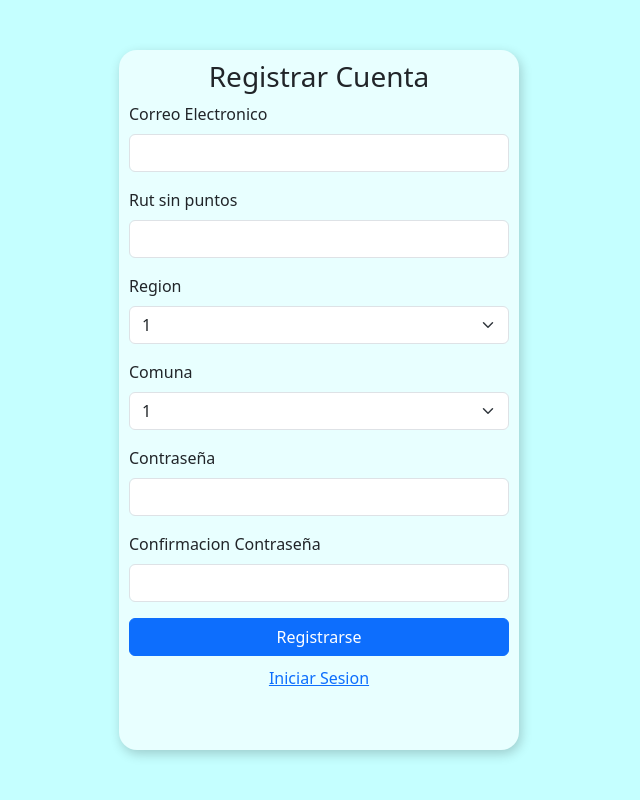
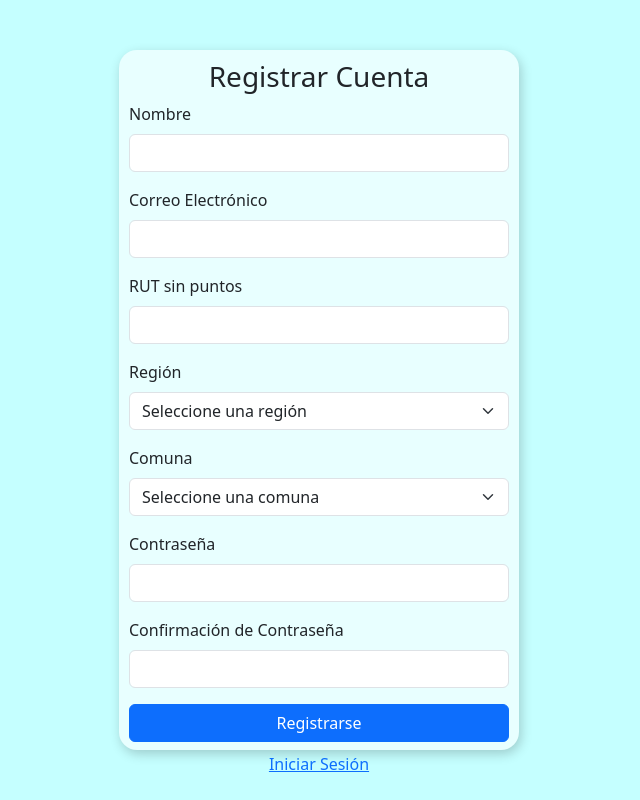
Before and after one commit to HVGamerYT7/Proyecto-Ing-Web, a React (Vite) app: page /login/registrarse in a window 1280 px wide. Shown: the whole page, without its empty margins (321-961 px from the left). Built offline with nearby package versions, Linux system fonts and the light colour scheme.

Commit message:
regiones y comunas dinamicas registro

```diff
--- /dev/null
+++ b/src/data/regiones.json
@@ -0,0 +1,68 @@
+{
+    "regiones": [
+        {
+            "region": "Arica y Parinacota",
+            "comunas": ["Arica", "Camarones", "Putre", "General Lagos"]
+        },
+        {
+            "region": "Tarapacá",
+            "comunas": ["Iquique", "Alto Hospicio", "Pozo Almonte", "Camiña", "Colchane", "Huara", "Pica"]
+        },
+        {
+            "region": "Antofagasta",
+            "comunas": ["Antofagasta", "Mejillones", "Sierra Gorda", "Taltal", "Calama", "Ollagüe", "San Pedro de Atacama", "Tocopilla", "María Elena"]
+        },
+        {
+            "region": "Atacama",
+            "comunas": ["Copiapó", "Caldera", "Tierra Amarilla", "Chañaral", "Diego de Almagro", "Vallenar", "Alto del Carmen", "Freirina", "Huasco"]
+        },
+        {
+            "region": "Coquimbo",
+            "comunas": ["La Serena", "Coquimbo", "Andacollo", "La Higuera", "Paiguano", "Vicuña", "Illapel", "Canela", "Los Vilos", "Salamanca", "Ovalle", "Combarbalá", "Monte Patria", "Punitaqui", "Río Hurtado"]
+        },
+        {
+            "region": "Valparaíso",
+            "comunas": ["Valparaíso", "Casablanca", "Concón", "Juan Fernández", "Puchuncaví", "Quintero", "Viña del Mar", "Isla de Pascua", "Los Andes", "Calle Larga", "Rinconada", "San Esteban", "La Ligua", "Cabildo", "Papudo", "Petorca", "Zapallar", "Quillota", "Calera", "Hijuelas", "La Cruz", "Nogales", "San Antonio", "Algarrobo", "Cartagena", "El Quisco", "El Tabo", "Santo Domingo", "San Felipe", "Catemu", "Llaillay", "Panquehue", "Putaendo", "Santa María", "Quilpué", "Limache", "Olmué", "Villa Alemana"]
+        },
+        {
+            "region": "Región del Libertador Gral. Bernardo O’Higgins",
+            "comunas": ["Rancagua", "Codegua", "Coinco", "Coltauco", "Doñihue", "Graneros", "Las Cabras", "Machalí", "Malloa", "Mostazal", "Olivar", "Peumo", "Pichidegua", "Quinta de Tilcoco", "Rengo", "Requínoa", "San Vicente", "Pichilemu", "La Estrella", "Litueche", "Marchihue", "Navidad", "Paredones", "San Fernando", "Chépica", "Chimbarongo", "Lolol", "Nancagua", "Palmilla", "Peralillo", "Placilla", "Pumanque", "Santa Cruz"]
+        },
+        {
+            "region": "Región del Maule",
+            "comunas": ["Talca", "Constitución", "Curepto", "Empedrado", "Maule", "Pelarco", "Pencahue", "Río Claro", "San Clemente", "San Rafael", "Cauquenes", "Chanco", "Pelluhue", "Curicó", "Hualañé", "Licantén", "Molina", "Rauco", "Romeral", "Sagrada Familia", "Teno", "Vichuquén", "Linares", "Colbún", "Longaví", "Parral", "Retiro", "San Javier", "Villa Alegre", "Yerbas Buenas"]
+        },
+        {
+            "region": "Región de Ñuble",
+            "comunas": ["Cobquecura", "Coelemu", "Ninhue", "Portezuelo", "Quirihue", "Ránquil", "Treguaco", "Bulnes", "Chillán Viejo", "Chillán", "El Carmen", "Pemuco", "Pinto", "Quillón", "San Ignacio", "Yungay", "Coihueco", "Ñiquén", "San Carlos", "San Fabián", "San Nicolás"]
+        },
+        {
+            "region": "Región del Biobío",
+            "comunas": ["Concepción", "Coronel", "Chiguayante", "Florida", "Hualqui", "Lota", "Penco", "San Pedro de la Paz", "Santa Juana", "Talcahuano", "Tomé", "Hualpén", "Lebu", "Arauco", "Cañete", "Contulmo", "Curanilahue", "Los Álamos", "Tirúa", "Los Ángeles", "Antuco", "Cabrero", "Laja", "Mulchén", "Nacimiento", "Negrete", "Quilaco", "Quilleco", "San Rosendo", "Santa Bárbara", "Tucapel", "Yumbel", "Alto Biobío"]
+        },
+        {
+            "region": "Región de la Araucanía",
+            "comunas": ["Temuco", "Carahue", "Cunco", "Curarrehue", "Freire", "Galvarino", "Gorbea", "Lautaro", "Loncoche", "Melipeuco", "Nueva Imperial", "Padre las Casas", "Perquenco", "Pitrufquén", "Pucón", "Saavedra", "Teodoro Schmidt", "Toltén", "Vilcún", "Villarrica", "Cholchol", "Angol", "Collipulli", "Curacautín", "Ercilla", "Lonquimay", "Los Sauces", "Lumaco", "Purén", "Renaico", "Traiguén", "Victoria"]
+        },
+        {
+            "region": "Región de Los Ríos",
+            "comunas": ["Valdivia", "Corral", "Lanco", "Los Lagos", "Máfil", "Mariquina", "Paillaco", "Panguipulli", "La Unión", "Futrono", "Lago Ranco", "Río Bueno"]
+        },
+        {
+            "region": "Región de Los Lagos",
+            "comunas": ["Puerto Montt", "Calbuco", "Cochamó", "Fresia", "Frutillar", "Los Muermos", "Llanquihue", "Maullín", "Puerto Varas", "Castro", "Ancud", "Chonchi", "Curaco de Vélez", "Dalcahue", "Puqueldón", "Queilén", "Quellón", "Quemchi", "Quinchao", "Osorno", "Puerto Octay", "Purranque", "Puyehue", "Río Negro", "San Juan de la Costa", "San Pablo", "Chaitén", "Futaleufú", "Hualaihué", "Palena"]
+        },
+        {
+            "region": "Región Aisén del Gral. Carlos Ibáñez del Campo",
+            "comunas": ["Coihaique", "Lago Verde", "Aisén", "Cisnes", "Guaitecas", "Cochrane", "O’Higgins", "Tortel", "Chile Chico", "Río Ibáñez"]
+        },
+        {
+            "region": "Región de Magallanes y de la Antártica Chilena",
+            "comunas": ["Punta Arenas", "Laguna Blanca", "Río Verde", "San Gregorio", "Cabo de Hornos (Ex Navarino)", "Antártica", "Porvenir", "Primavera", "Timaukel", "Natales", "Torres del Paine"]
+        },
+        {
+            "region": "Región Metropolitana de Santiago",
+            "comunas": ["Cerrillos", "Cerro Navia", "Conchalí", "El Bosque", "Estación Central", "Huechuraba", "Independencia", "La Cisterna", "La Florida", "La Granja", "La Pintana", "La Reina", "Las Condes", "Lo Barnechea", "Lo Espejo", "Lo Prado", "Macul", "Maipú", "Ñuñoa", "Pedro Aguirre Cerda", "Peñalolén", "Providencia", "Pudahuel", "Quilicura", "Quinta Normal", "Recoleta", "Renca", "Santiago", "San Joaquín", "San Miguel", "San Ramón", "Vitacura", "Puente Alto", "Pirque", "San José de Maipo", "Colina", "Lampa", "Tiltil", "San Bernardo", "Buin", "Calera de Tango", "Paine", "Melipilla", "Alhué", "Curacaví", "María Pinto", "San Pedro", "Talagante", "El Monte", "Isla de Maipo", "Padre Hurtado", "Peñaflor"]
+         }
+    ]
+}
--- a/src/data/usuarios.json
+++ b/src/data/usuarios.json
@@ -3,60 +3,90 @@
     "id": 1,
     "nombreUsuario": "usuario1",
     "correo": "usuario1@example.com",
-      "contrasenia": "contrasenia1"
+    "contrasenia": "contrasenia1",
+    "rut": "11111111-1",
+    "comuna": "Comuna 1",
+    "region": "Región 1"
   },
   {
     "id": 2,
     "nombreUsuario": "usuario2",
     "correo": "usuario2@example.com",
-      "contrasenia": "contrasenia2"
+    "contrasenia": "contrasenia2",
+    "rut": "22222222-2",
+    "comuna": "Comuna 2",
+    "region": "Región 2"
   },
   {
     "id": 3,
     "nombreUsuario": "usuario3",
     "correo": "usuario3@example.com",
-      "contrasenia": "contrasenia3"
+    "contrasenia": "contrasenia3",
+    "rut": "33333333-3",
+    "comuna": "Comuna 3",
+    "region": "Región 3"
   },
   {
     "id": 4,
     "nombreUsuario": "usuario4",
     "correo": "usuario4@example.com",
-      "contrasenia": "contrasenia4"
+    "contrasenia": "contrasenia4",
+    "rut": "44444444-4",
+    "comuna": "Comuna 4",
+    "region": "Región 4"
   },
   {
     "id": 5,
     "nombreUsuario": "usuario5",
     "correo": "usuario5@example.com",
-      "contrasenia": "contrasenia5"
+    "contrasenia": "contrasenia5",
+    "rut": "55555555-5",
+    "comuna": "Comuna 5",
+    "region": "Región 5"
   },
   {
     "id": 6,
     "nombreUsuario": "usuario6",
     "correo": "usuario6@example.com",
-      "contrasenia": "contrasenia6"
+    "contrasenia": "contrasenia6",
+    "rut": "66666666-6",
+    "comuna": "Comuna 6",
+    "region": "Región 6"
   },
   {
     "id": 7,
     "nombreUsuario": "usuario7",
     "correo": "usuario7@example.com",
-      "contrasenia": "contrasenia7"
+    "contrasenia": "contrasenia7",
+    "rut": "77777777-7",
+    "comuna": "Comuna 7",
+    "region": "Región 7"
   },
   {
     "id": 8,
     "nombreUsuario": "usuario8",
     "correo": "usuario8@example.com",
-      "contrasenia": "contrasenia8"
+    "contrasenia": "contrasenia8",
+    "rut": "88888888-8",
+    "comuna": "Comuna 8",
+    "region": "Región 8"
   },
   {
     "id": 9,
     "nombreUsuario": "usuario9",
     "correo": "usuario9@example.com",
-      "contrasenia": "contrasenia9"
+    "contrasenia": "contrasenia9",
+    "rut": "99999999-9",
+    "comuna": "Comuna 9",
+    "region": "Región 9"
   },
   {
     "id": 10,
     "nombreUsuario": "usuario10",
     "correo": "usuario10@example.com",
-      "contrasenia": "contrasenia10"
+    "contrasenia": "contrasenia10",
+    "rut": "10101010-0",
+    "comuna": "Comuna 10",
+    "region": "Región 10"
   }
 ]
--- a/src/vistas/registrarse.jsx
+++ b/src/vistas/registrarse.jsx
@@ -1,136 +1,185 @@
-import { useState } from "react";
+import { useState , useEffect } from "react";
 import './estilos/registro.scss';
-import { Form, FormGroup, Label, Input, Button} from 'reactstrap';
+import { Form, FormGroup, Label, Input, Button } from 'reactstrap';
 import { Link } from 'react-router-dom';
+import jsonRegiones from '../data/regiones.json';
+import usuarios from '../data/usuarios.json'
 
 function Registrarse() {
     const [nombre, setNombre] = useState('');
     const [correo, setCorreo] = useState('');
     const [rut, setRut] = useState('');
-    const [constrasenia, setContrasenia] = useState('');
+    const [region, setRegion] = useState('');
+    const [comuna, setComuna] = useState('');
+    const [contrasenia, setContrasenia] = useState('');
     const [confirmacionContrasenia, setConfirmacionContrasenia] = useState('');
 
-    const BotonRegistrarse = (nombre_, rut_, confirmacionContrasenia_)=>{
+    const [errorNombre, setErrorNombre] = useState('');
+    const [errorCorreo, setErrorCorreo] = useState('');
+    const [errorRut, setErrorRut] = useState('');
+    const [errorRegion, setErrorRegion] = useState('');
+    const [errorComuna, setErrorComuna] = useState('');
+    const [errorContrasenia, setErrorContrasenia] = useState('');
+    const [errorConfirmacionContrasenia, setErrorConfirmacionContrasenia] = useState('');
 
+    const [regionesYComunas, setRegionesYComunas] = useState(null);
+
+
+
+
+    const BotonRegistrarse = () => {
+        let errores = false;
+
+        if (!nombre) {
+            setErrorNombre('Nombre es obligatorio.');
+            errores = true;
+        } else {
+            setErrorNombre('');
+        }
+
+        if (!correo) {
+            setErrorCorreo('Correo es obligatorio.');
+            errores = true;
+        } else {
+            setErrorCorreo('');
+        }
+
+        if (!rut) {
+            setErrorRut('RUT es obligatorio.');
+            errores = true;
+        } else {
+            setErrorRut('');
+        }
+
+        if (!region) {
+            setErrorRegion('Región es obligatoria.');
+            errores = true;
+        } else {
+            setErrorRegion('');
+        }
+
+        if (!comuna) {
+            setErrorComuna('Comuna es obligatoria.');
+            errores = true;
+        } else {
+            setErrorComuna('');
+        }
+
+        if (!contrasenia) {
+            setErrorContrasenia('Contraseña es obligatoria.');
+            errores = true;
+        } else {
+            setErrorContrasenia('');
+        }
+
+        if (confirmacionContrasenia!= contrasenia) {
+            setErrorConfirmacionContrasenia('Las contraseñas no coinciden.');
+            errores = true;
+        } else {
+            setErrorConfirmacionContrasenia('');
+        }
+
+        if(!validaRut(rut)){
+            console.log("run invalido");
+            setErrorRut('Rut invalido.');
+            errores = true;
+        }
+
+        if (!/^[a-zA-Z0-9]+$/.test(nombre)) {
+            setErrorNombre('El nombre de usuario solo puede contener letras y números.');
+            errores = true;
+        } else {
+            setErrorNombre('');
+        }
+
+
+        if (!errores) {
+            // Envía el formulario o realiza las acciones necesarias.
+        }
     }
 
-    const botonIniciarSesion = ()=>{
-
+    function validaRut(rut) {
+        const [numero, dv] = rut.toString().replace('-K', '-k').split('-');
+        const dvVer = ((T) => {
+            let M=0,S=1;
+            for(;T;T=Math.floor(T/10))
+            S=(S+T%10*(9-M++%6))%11;
+            return S?S-1:'k';
+        })(numero);
+        console.log(dvVer == dv);
+        return dvVer == dv;
     }
 
-    const botonAceptarTerminos = ()=>{
-
-    }
-
-    return ( <>
+    return (
         <div className="registro">
-
             <article className='cardRegistro'>
                 <h3 className='tituloRegistro'>Registrar Cuenta</h3>
-
                 <Form className='formularioRegistro'>
-
                     <FormGroup>
-                        <Label for="exampleEmail">
-                        Correo Electronico
-                        </Label>
-                        <Input type="email" />
-
+                        <Label for="nombre">Nombre</Label>
+                        <Input type="text" id="nombre" value={nombre} onChange={(e) => setNombre(e.target.value)} />
+                        {errorNombre && <p className="errorMensaje">{errorNombre}</p>}
                     </FormGroup>
                     <FormGroup>
-                        <Label for="exampleEmail">
-                        Rut sin puntos
-                        </Label>
-                        <Input type="email" />
-
+                        <Label for="correo">Correo Electrónico</Label>
+                        <Input type="email" id="correo" value={correo} onChange={(e) => setCorreo(e.target.value)} />
+                        {errorCorreo && <p className="errorMensaje">{errorCorreo}</p>}
                     </FormGroup>
-
                     <FormGroup>
-                        <Label for="exampleSelect">
-                        Region
-                        </Label>
-                        <Input
-                        id="exampleSelect"
-                        name="select"
-                        type="select"
-                        >
-                            <option>
-                                1
-                            </option>
-                            <option>
-                                2
-                            </option>
-                            <option>
-                                3
-                            </option>
-                            <option>
-                                4
-                            </option>
-                            <option>
-                                5
-                            </option>
+                        <Label for="rut">RUT sin puntos</Label>
+                        <Input type="text" id="rut" value={rut} onChange={(e) => setRut(e.target.value)} />
+                        {errorRut && <p className="errorMensaje">{errorRut}</p>}
+                    </FormGroup>
+                    <FormGroup>
+                        <Label for="region">Región</Label>
+                        <Input type="select"
+                            id="region"
+                            value={region}
+                            onChange={(e) => setRegion(e.target.value)}>
+                            <option value="">Seleccione una región</option>
+                            {jsonRegiones.regiones.map((regionData) => (
+                                <option key={regionData.region} value={regionData.region}>
+                                    {regionData.region}
+                                </option>
+                            ))}
                         </Input>
-
+                        {errorRegion && <p className="errorMensaje">{errorRegion}</p>}
                     </FormGroup>
-
                     <FormGroup>
-                        <Label for="exampleSelect">
-                        Comuna
-                        </Label>
-                        <Input
-                        id="exampleSelect"
-                        name="select"
-                        type="select"
-                        >
-                            <option>
-                                1
-                            </option>
-                            <option>
-                                2
-                            </option>
-                            <option>
-                                3
-                            </option>
-                            <option>
-                                4
-                            </option>
-                            <option>
-                                5
-                            </option>
+                        <Label for="comuna">Comuna</Label>
+                        <Input type="select"
+                            id="comuna"
+                            value={comuna}
+                            onChange={(e) => setComuna(e.target.value)}>
+                            <option value="">Seleccione una comuna</option>
+                            {region && jsonRegiones.regiones
+                                .find((regionData) => regionData.region === region)
+                                .comunas.map((comuna) => (
+                                    <option key={comuna} value={comuna}>
+                                        {comuna}
+                                    </option>
+                                ))}
                         </Input>
-
+                        {errorComuna && <p className="errorMensaje">{errorComuna}</p>}
                     </FormGroup>
-
                     <FormGroup>
-                        <Label for="examplePassword">
-                        Contraseña
-                        </Label>
-                        <Input type="password"  />
-
+                        <Label for="contrasenia">Contraseña</Label>
+                        <Input type="password" id="contrasenia" value={contrasenia} onChange={(e) => setContrasenia(e.target.value)} />
+                        {errorContrasenia && <p className="errorMensaje">{errorContrasenia}</p>}
                     </FormGroup>
-
                     <FormGroup>
-                        <Label for="examplePassword">
-                        Confirmacion Contraseña
-                        </Label>
-                        <Input type="password"  />
-
+                        <Label for="confirmacionContrasenia">Confirmación de Contraseña</Label>
+                        <Input type="password" id="confirmacionContrasenia" value={confirmacionContrasenia} onChange={(e) => setConfirmacionContrasenia(e.target.value)} />
+                        {errorConfirmacionContrasenia && <p className="errorMensaje">{errorConfirmacionContrasenia}</p>}
                     </FormGroup>
-
-                    <Button color="primary" className='botonSumitLogin'>
+                    <Button color="primary" className='botonSumitLogin' onClick={BotonRegistrarse}>
                         Registrarse
                     </Button>
-
-                    <Link style={{textAlign: 'center', margin:'10px'}}>Iniciar Sesion</Link>
-
+                    <Link to="/login" style={{textAlign: 'center', margin:'10px'}}>Iniciar Sesión</Link>
                 </Form>
-
-
             </article>
-
-
         </div>
-    </> );
+    );
 }
 
 export default Registrarse;
```
Lines whose indentation alone changed are shown as unchanged.
